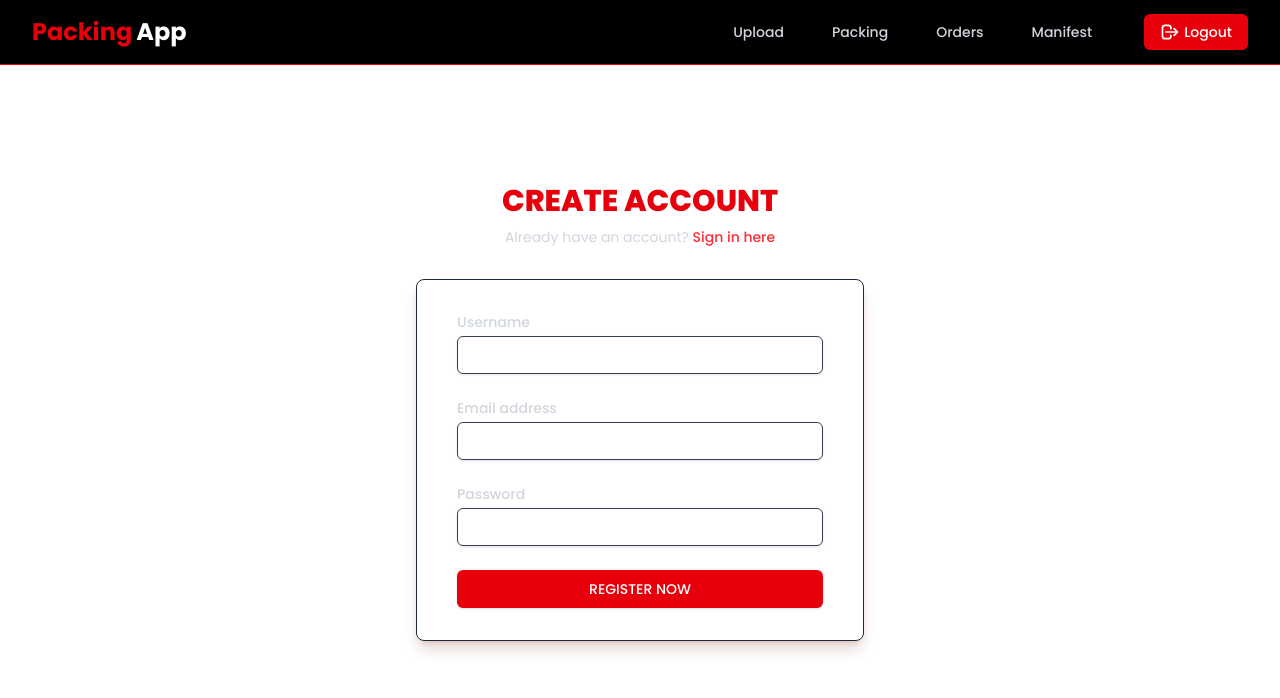
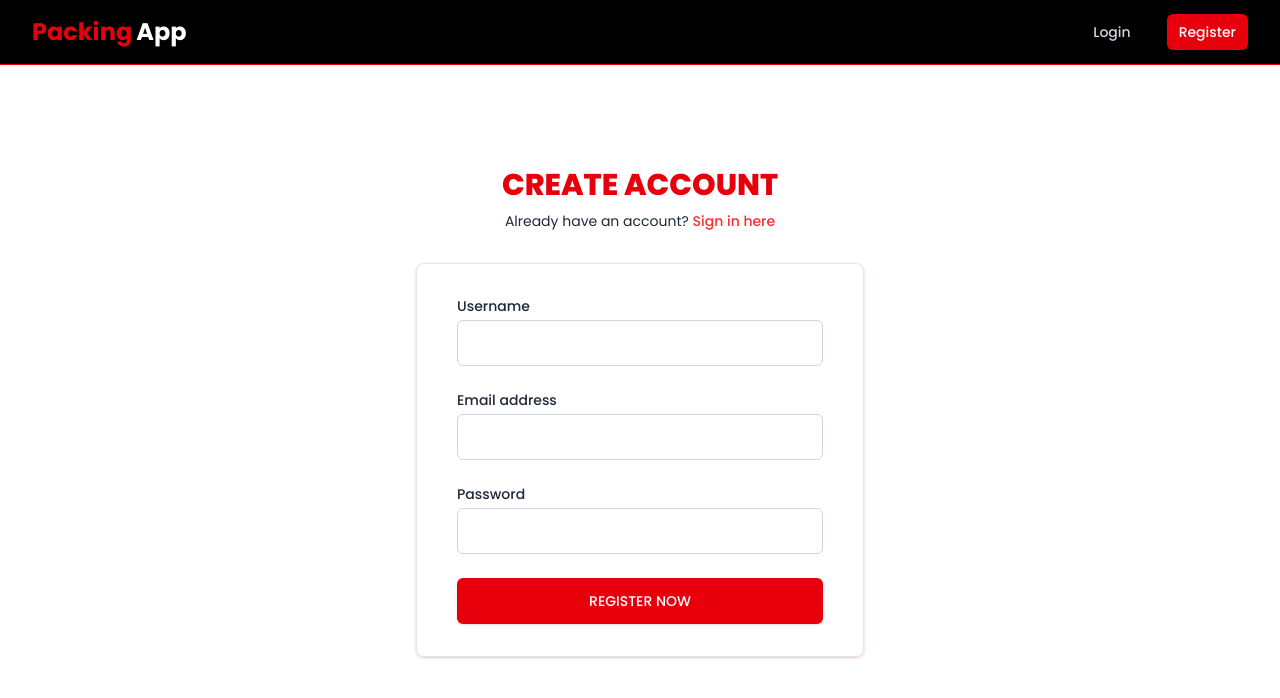
Before and after one commit to Sachinrawat6/PackingWithTracking, a React (Vite) app: page /register in a window 1280 px wide. Shown: the top 698 px of the page. Built offline with nearby package versions, Linux system fonts and the light colour scheme.

Commit message:
fix navbar links

```diff
--- a/src/components/Login.jsx
+++ b/src/components/Login.jsx
@@ -63,7 +63,7 @@ const Login = () => {
                                 type="email"
                                 autoComplete="email"
                                 required
-                                className="appearance-none rounded-none relative block w-full px-3 py-2 border border-gray-300 placeholder-gray-500 text-gray-900 rounded-t-md focus:outline-none focus:ring-red-500 focus:border-red-500 focus:z-10 sm:text-sm"
+                                className="appearance-none rounded-none relative block w-full px-3 py-3 border border-gray-300 placeholder-gray-500 text-gray-900 rounded-t-md focus:outline-none focus:ring-red-500 focus:border-red-500 focus:z-10 sm:text-sm"
                                 placeholder="Email address"
                                 value={email}
                                 onChange={(e) => setEmail(e.target.value)}
@@ -79,7 +79,7 @@ const Login = () => {
                                 type="password"
                                 autoComplete="current-password"
                                 required
-                                className="appearance-none rounded-none relative block w-full px-3 py-2 border border-gray-300 placeholder-gray-500 text-gray-900 rounded-b-md focus:outline-none focus:ring-red-500 focus:border-red-500 focus:z-10 sm:text-sm"
+                                className="appearance-none rounded-none relative mt-2 block w-full px-3 py-3 border border-gray-300 placeholder-gray-500 text-gray-900 rounded-b-md focus:outline-none focus:ring-red-500 focus:border-red-500 focus:z-10 sm:text-sm"
                                 placeholder="Password"
                                 value={password}
                                 onChange={(e) => setPassword(e.target.value)}
@@ -107,7 +107,7 @@ const Login = () => {
                         </div>
 
                         <div className="text-sm">
-                            <a href="/forgot-password" className="font-medium text-red-600 hover:text-red-500">
+                            <a href="#" className="font-medium text-red-600 hover:text-red-500">
                                 Forgot your password?
                             </a>
                         </div>
@@ -117,7 +117,7 @@ const Login = () => {
                         <button
                             type="submit"
                             disabled={loading}
-                            className={`group relative w-full flex justify-center py-2 px-4 border border-transparent text-sm font-medium rounded-md text-white bg-red-600 hover:bg-red-700 focus:outline-none focus:ring-2 focus:ring-offset-2 focus:ring-red-500 ${loading ? 'opacity-50 cursor-not-allowed' : ''}`}
+                            className={`group relative w-full flex justify-center py-3 px-4 border border-transparent text-sm font-medium rounded-md text-white bg-red-600 hover:bg-red-700 focus:outline-none focus:ring-2 focus:ring-offset-2 focus:ring-red-500 ${loading ? 'opacity-50 cursor-not-allowed' : ''}`}
                         >
                             {loading ? (
                                 <span className="flex items-center">
--- a/src/components/Navbar.jsx
+++ b/src/components/Navbar.jsx
@@ -9,13 +9,14 @@ const Navbar = () => {
   const navigate = useNavigate();
   const location = useLocation();
   const dispatch = useDispatch();
-  const user = useSelector((state) => state.user.user);
+  const user = useSelector((state) => state.user.isAuthenticated);
 
   // Close mobile menu when route changes
   useEffect(() => {
     setOpen(false);
   }, [location]);
 
+  console.log(user);
   // Add scroll effect
   useEffect(() => {
     const handleScroll = () => {
@@ -68,8 +69,8 @@ const Navbar = () => {
                 key={item.path}
                 to={item.path}
                 className={`px-3 py-2 rounded-md text-sm font-medium transition-all duration-200 ${location.pathname === item.path
-                    ? "bg-red-600 text-white"
-                    : "text-gray-300 hover:text-white hover:bg-gray-800"
+                  ? "bg-red-600 text-white"
+                  : "text-gray-300 hover:text-white hover:bg-gray-800"
                   }`}
               >
                 {item.name}
@@ -147,8 +148,8 @@ const Navbar = () => {
               key={item.path}
               to={item.path}
               className={`block px-3 py-2 rounded-md text-base font-medium ${location.pathname === item.path
-                  ? "bg-red-600 text-white"
-                  : "text-gray-300 hover:text-white hover:bg-gray-800"
+                ? "bg-red-600 text-white"
+                : "text-gray-300 hover:text-white hover:bg-gray-800"
                 }`}
             >
               {item.name}
--- a/src/components/Register.jsx
+++ b/src/components/Register.jsx
@@ -33,7 +33,7 @@ const Register = () => {
                 <h2 className="mt-6 text-center text-3xl font-extrabold text-red-600">
                     CREATE ACCOUNT
                 </h2>
-                <p className="mt-2 text-center text-sm text-gray-300">
+                <p className="mt-2 text-center text-sm text-gray-800">
                     Already have an account?{' '}
                     <button
                         onClick={() => navigate('/login')}
@@ -45,7 +45,7 @@ const Register = () => {
             </div>
 
             <div className="mt-8 sm:mx-auto sm:w-full sm:max-w-md">
-                <div className=" py-8 px-4 shadow-lg shadow-red-900/20 sm:rounded-lg sm:px-10 border border-gray-800">
+                <div className=" py-8 px-4 shadow shadow-red-900/20 sm:rounded-lg sm:px-10 border border-gray-200">
                     {error && (
                         <div className="mb-4 bg-red-900/20 border-l-4 border-red-600 p-4">
                             <div className="flex">
@@ -63,7 +63,7 @@ const Register = () => {
 
                     <form className="space-y-6" onSubmit={handleSubmit}>
                         <div>
-                            <label htmlFor="username" className="block text-sm font-medium text-gray-300">
+                            <label htmlFor="username" className="block text-sm font-medium text-gray-800">
                                 Username
                             </label>
                             <div className="mt-1">
@@ -75,13 +75,13 @@ const Register = () => {
                                     required
                                     value={form.username}
                                     onChange={handleChange}
-                                    className="appearance-none block w-full px-3 py-2  border border-gray-700 rounded-md shadow-sm  text-white focus:outline-none focus:ring-red-500 focus:border-red-500 sm:text-sm"
+                                    className="appearance-none block w-full px-3 py-3  border border-gray-300 rounded-md    focus:outline-none focus:ring-red-500 focus:border-red-500 sm:text-sm "
                                 />
                             </div>
                         </div>
 
                         <div>
-                            <label htmlFor="email" className="block text-sm font-medium text-gray-300">
+                            <label htmlFor="email" className="block text-sm font-medium text-gray-800">
                                 Email address
                             </label>
                             <div className="mt-1">
@@ -93,13 +93,13 @@ const Register = () => {
                                     required
                                     value={form.email}
                                     onChange={handleChange}
-                                    className="appearance-none block w-full px-3 py-2  border border-gray-700 rounded-md shadow-sm  text-white focus:outline-none focus:ring-red-500 focus:border-red-500 sm:text-sm"
+                                    className="appearance-none block w-full px-3 py-3  border border-gray-300 rounded-md    focus:outline-none focus:ring-red-500 focus:border-red-500 sm:text-sm"
                                 />
                             </div>
                         </div>
 
                         <div>
-                            <label htmlFor="password" className="block text-sm font-medium text-gray-300">
+                            <label htmlFor="password" className="block text-sm font-medium text-gray-800">
                                 Password
                             </label>
                             <div className="mt-1">
@@ -111,7 +111,7 @@ const Register = () => {
                                     required
                                     value={form.password}
                                     onChange={handleChange}
-                                    className="appearance-none block w-full px-3 py-2  border border-gray-700 rounded-md shadow-sm  text-white focus:outline-none focus:ring-red-500 focus:border-red-500 sm:text-sm"
+                                    className="appearance-none block w-full px-3 py-3  border border-gray-300 rounded-md    focus:outline-none focus:ring-red-500 focus:border-red-500 sm:text-sm"
                                 />
                             </div>
                         </div>
@@ -120,7 +120,7 @@ const Register = () => {
                             <button
                                 type="submit"
                                 disabled={isLoading}
-                                className={`w-full flex justify-center py-2 px-4 border border-transparent rounded-md shadow-sm text-sm font-medium text-white bg-red-600 hover:bg-red-700 focus:outline-none focus:ring-2 focus:ring-offset-2 focus:ring-red-500 ${isLoading ? 'opacity-70 cursor-not-allowed' : ''}`}
+                                className={`w-full cursor-pointer flex justify-center py-3 px-4 border border-transparent rounded-md shadow-sm text-sm font-medium text-white bg-red-600 hover:bg-red-700 focus:outline-none focus:ring-2 focus:ring-offset-2 focus:ring-red-500 ${isLoading ? 'opacity-70 cursor-not-allowed' : ''}`}
                             >
                                 {isLoading ? (
                                     <>
--- a/src/features/users/userSlice.js
+++ b/src/features/users/userSlice.js
@@ -5,7 +5,7 @@ const initialUser = storedUser ? JSON.parse(storedUser) : [];
 
 const initialState = {
     user: initialUser,
-    isAuthenticated: !!initialUser,
+    isAuthenticated: !initialUser,
     loading: false,
     error: null,
 };
--- a/src/pages/Manifest.jsx
+++ b/src/pages/Manifest.jsx
@@ -306,7 +306,7 @@ const Manifest = () => {
     }
 
     return (
-        <div className="container mx-auto px-4 py-8">
+        <div className="container mx-auto px-4 py-20">
             <div className="bg-white rounded-lg shadow-md overflow-hidden">
                 <div className="px-6 py-4 border-b border-gray-200 flex flex-col md:flex-row md:items-center md:justify-between">
                     <div>
--- a/src/pages/PackingPage.jsx
+++ b/src/pages/PackingPage.jsx
@@ -7,7 +7,7 @@ const PackingPage = () => {
   const trackingRef = useRef(null);
 
   return (
-    <div className='container mx-auto p-4 gap-4 mt-4'>
+    <div className='container mx-auto p-4 gap-4 py-20'>
       <div>
         <h2 className='text-xl font-semibold text-gray-700 mb-4'>Order Packing</h2>
         <input
--- a/src/pages/UploadOrders.jsx
+++ b/src/pages/UploadOrders.jsx
@@ -82,7 +82,7 @@ const OrderCSVUpload = () => {
     };
 
     return (
-        <div className="max-w-3xl mx-auto p-8 mt-12 bg-white rounded-xl shadow-sm border border-gray-100">
+        <div className="max-w-3xl mx-auto py-20 bg-white rounded-xl shadow-sm border border-gray-100">
             <div className="mb-6">
                 <h2 className="text-2xl font-bold text-gray-800 mb-1">
                     Order <span className="text-red-600">CSV</span> Upload
```
